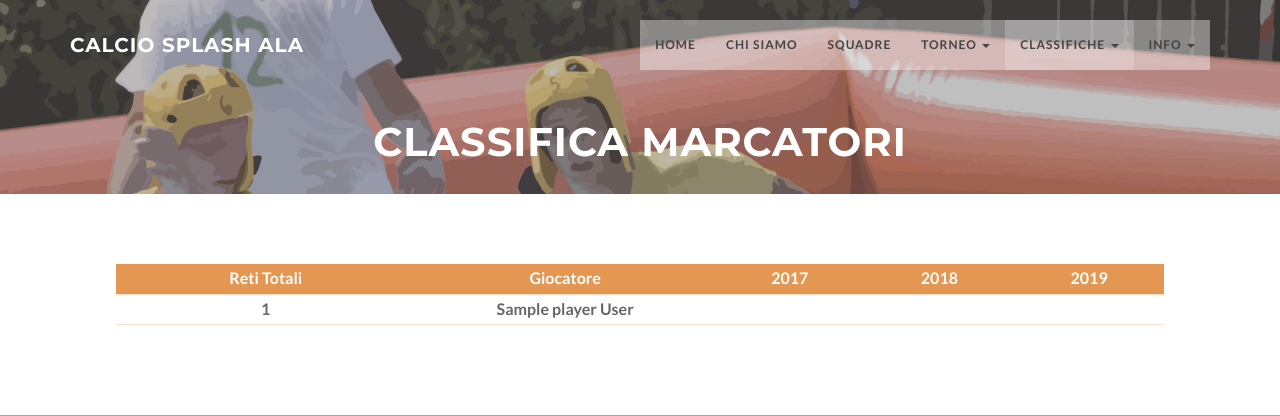
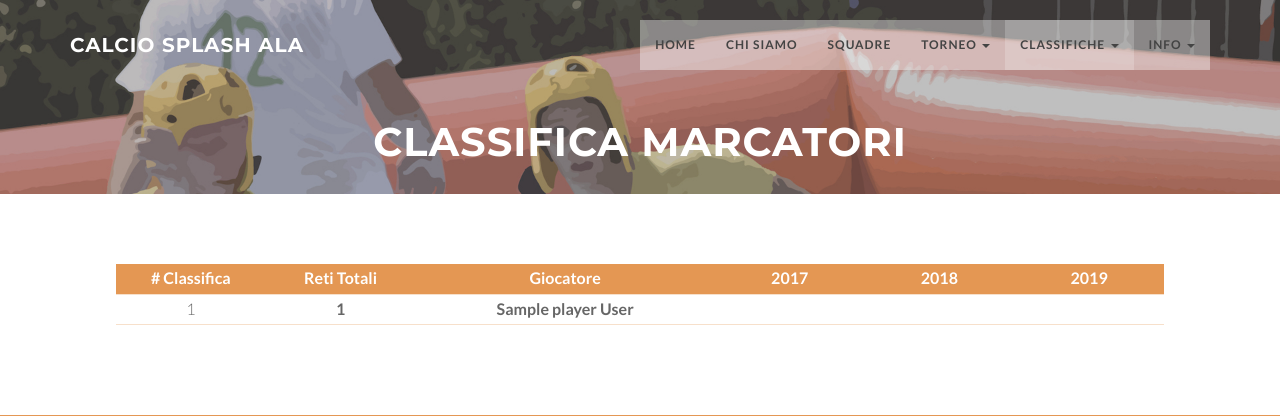
Before and after one commit to stellamargonar/calcio_splash, a Django app: a page that uses calcio_splash/templates/albomarcatori.html in a window 1280 px wide. Shown: the top 416 px of the page. Run offline with Django 3.2, Linux system fonts and the light colour scheme; tables that the repository leaves empty hold one stand-in row (values such as "Sample post"); some libraries are stand-ins or nearby versions.

Commit message:
aggiunto nr classifica a marcatori

```diff
--- a/calcio_splash/templates/albomarcatori.html
+++ b/calcio_splash/templates/albomarcatori.html
@@ -14,7 +14,8 @@
                 <div class="row">
                     <table class="group-rank" width="75%">
                         <tr>
-                            <th>Reti Totali</th>
+                            <th style="width: 10%;"># Classifica</th>
+                            <th style="width: 10%;">Reti Totali</th>
                             <th>Giocatore</th>
                             <th style="width: 10%;">2017</th>
                             <th style="width: 10%;">2018</th>
@@ -23,7 +24,8 @@
                         {% for player in classifica %}
                             {% if player.total > 0 %}
                                 <tr>
-                                    <td><b>{{ player.total }}</b></td>
+                                    <td style="width: 10%;">{{ forloop.counter }}</td>
+                                    <td style="width: 10%;"><b>{{ player.total }}</b></td>
                                     <td><b>{{ player.player }}</b></td>
 
                                     <td style="width: 10%;">{{ player.2017 }}</td>
```
